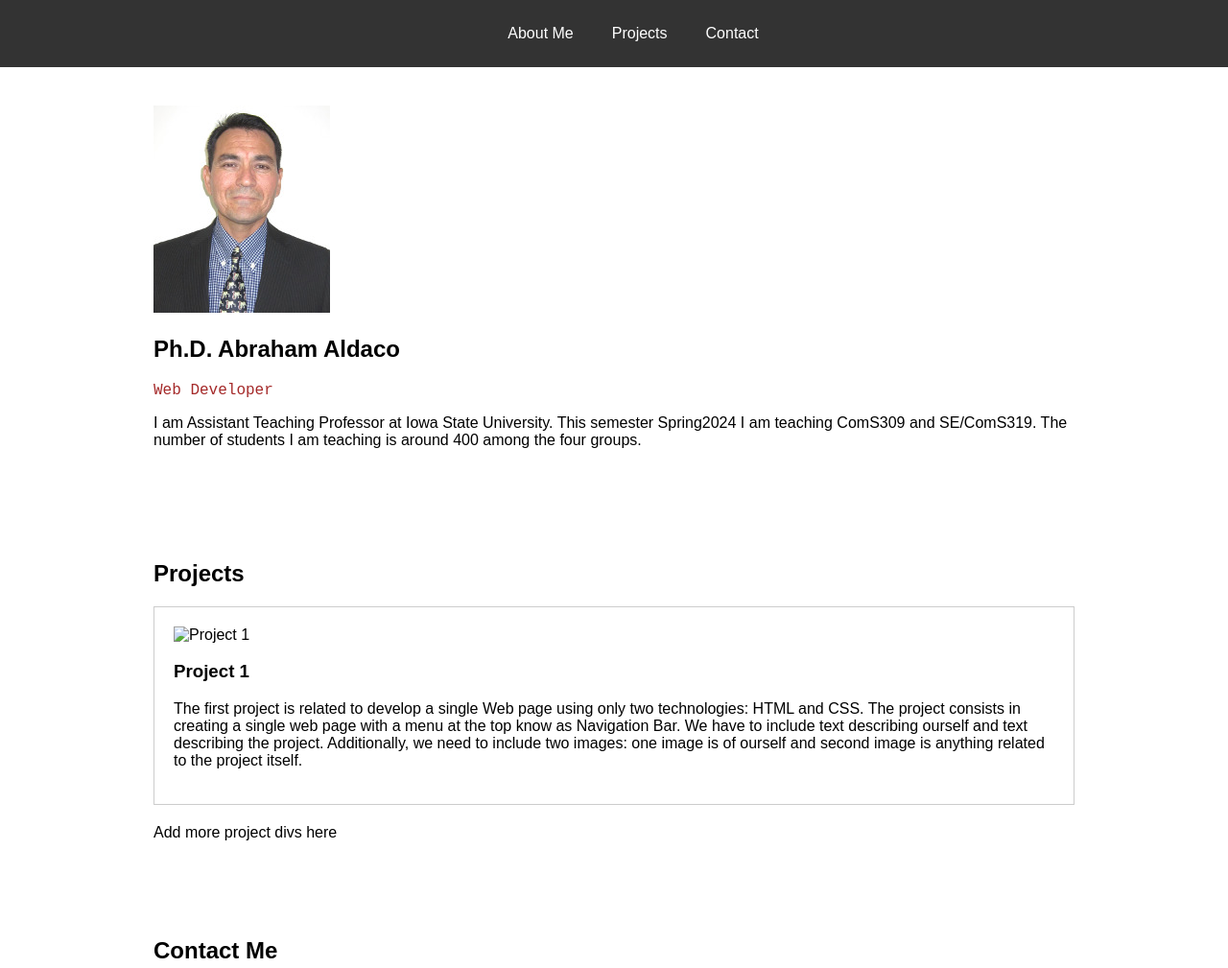
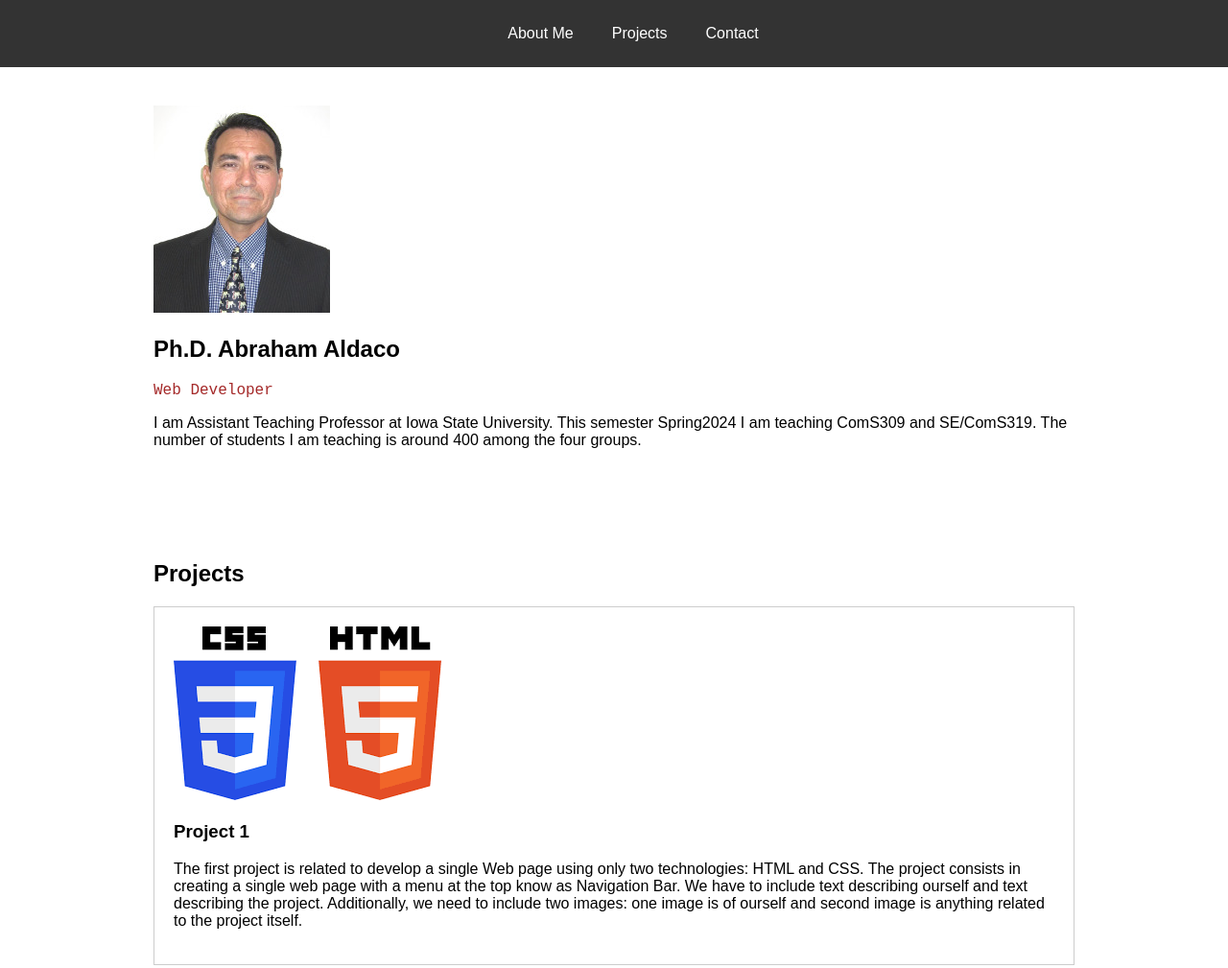
Before and after one commit to Aieagle14/personal, a plain HTML site: page index.html in a window 1280 px wide. Shown: the top 1009 px of the page at 96% size. Drawn offline with Linux system fonts and the light colour scheme.

Commit message:
Update index.html

```diff
--- a/index.html
+++ b/index.html
@@ -45,7 +45,7 @@
         <div class="container">
             <h2>Projects</h2>
             <div class="project">
-                <img src= "./images/project1.jpg" alt="Project 1">
+                <img src= "./images/project1.png" alt="Project 1">
                 <h3>Project 1</h3>
                 <p>The first project is related to develop a single Web page using
                 only two technologies: HTML and CSS. The project consists in
```
